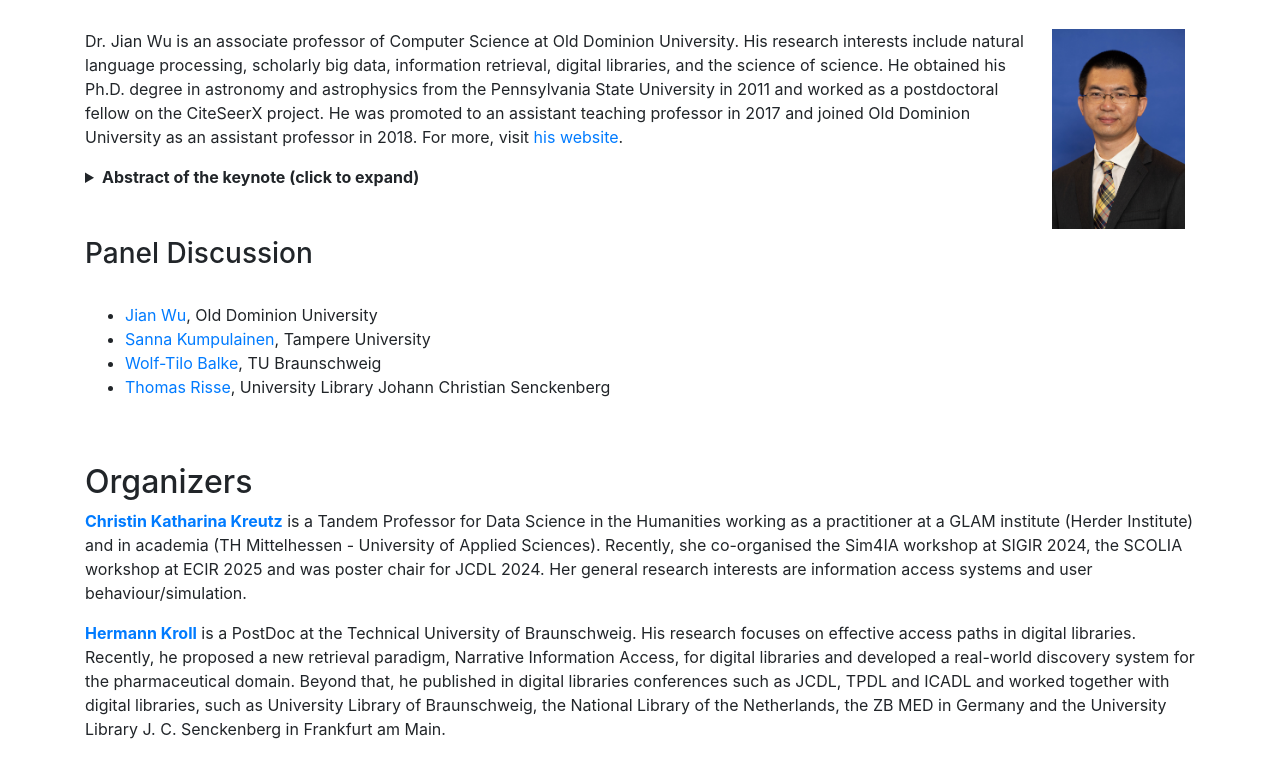
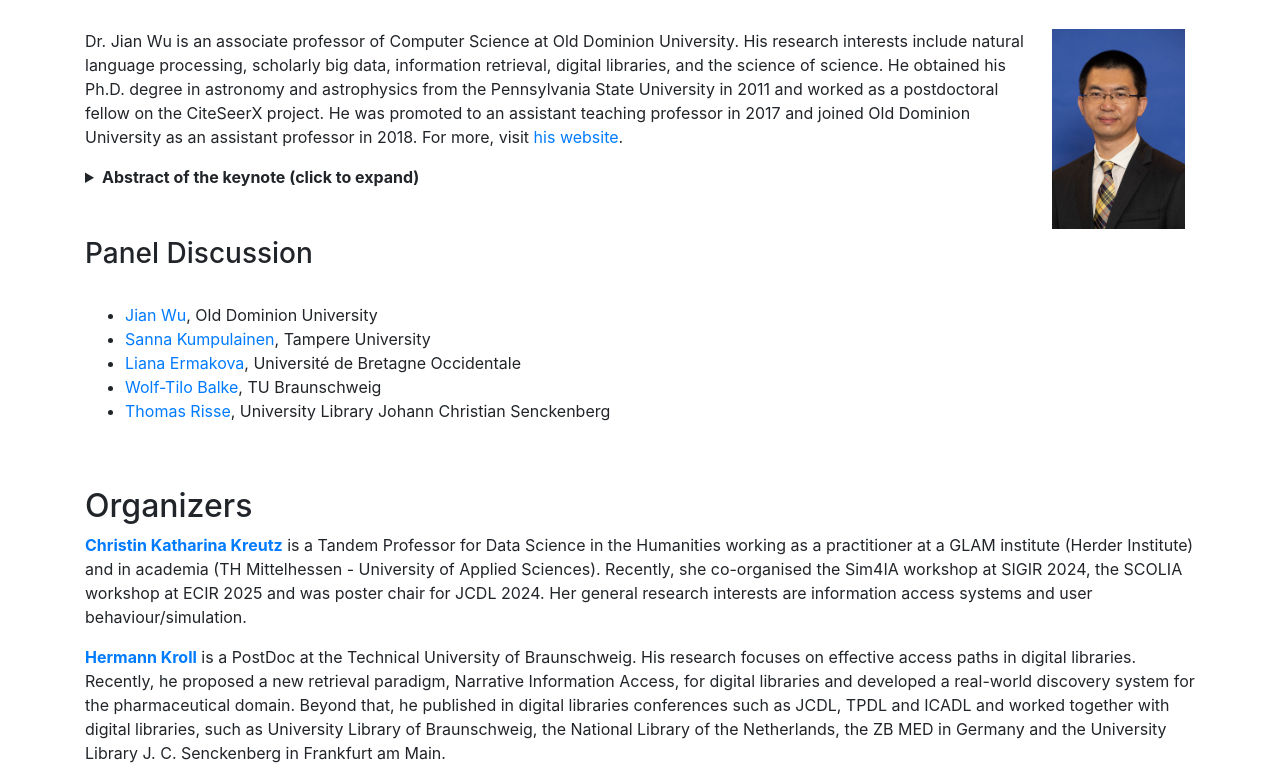
Before and after one commit to WS-BIRDS/birds2025.github.io, a plain HTML site: page index.html in a window 1280 px wide. Shown: the part 1595-2376 px from the top of the page. Before the commit the page ends 2352 px from the top, so only its background shows below. Drawn offline with nearby package versions, Linux system fonts and the light colour scheme.

Commit message:
Update index.html

```diff
--- a/index.html
+++ b/index.html
@@ -134,6 +134,7 @@ Since 2023, there has been a surge of public and research interest in large lang
 <ul>
 	<li><a href="https://www.cs.odu.edu/~jwu/">Jian Wu</a>, Old Dominion University</li>
 	<li><a href="https://www.tuni.fi/en/people/sanna-kumpulainen">Sanna Kumpulainen</a>, Tampere University</li>
+	<li><a href="https://nouveau.univ-brest.fr/hcti/fr/membre/liana-ermakova">Liana Ermakova</a>, Université de Bretagne Occidentale</li>
 	<li><a href="https://www.tu-braunschweig.de/ifis/mitarbeiter/prof-dr-wolf-tilo-balke">Wolf-Tilo Balke</a>, TU Braunschweig</li>
 	<li><a href="https://user.uni-frankfurt.de/~trisse/">Thomas Risse</a>, University Library Johann Christian Senckenberg</li>
 </ul>
```
